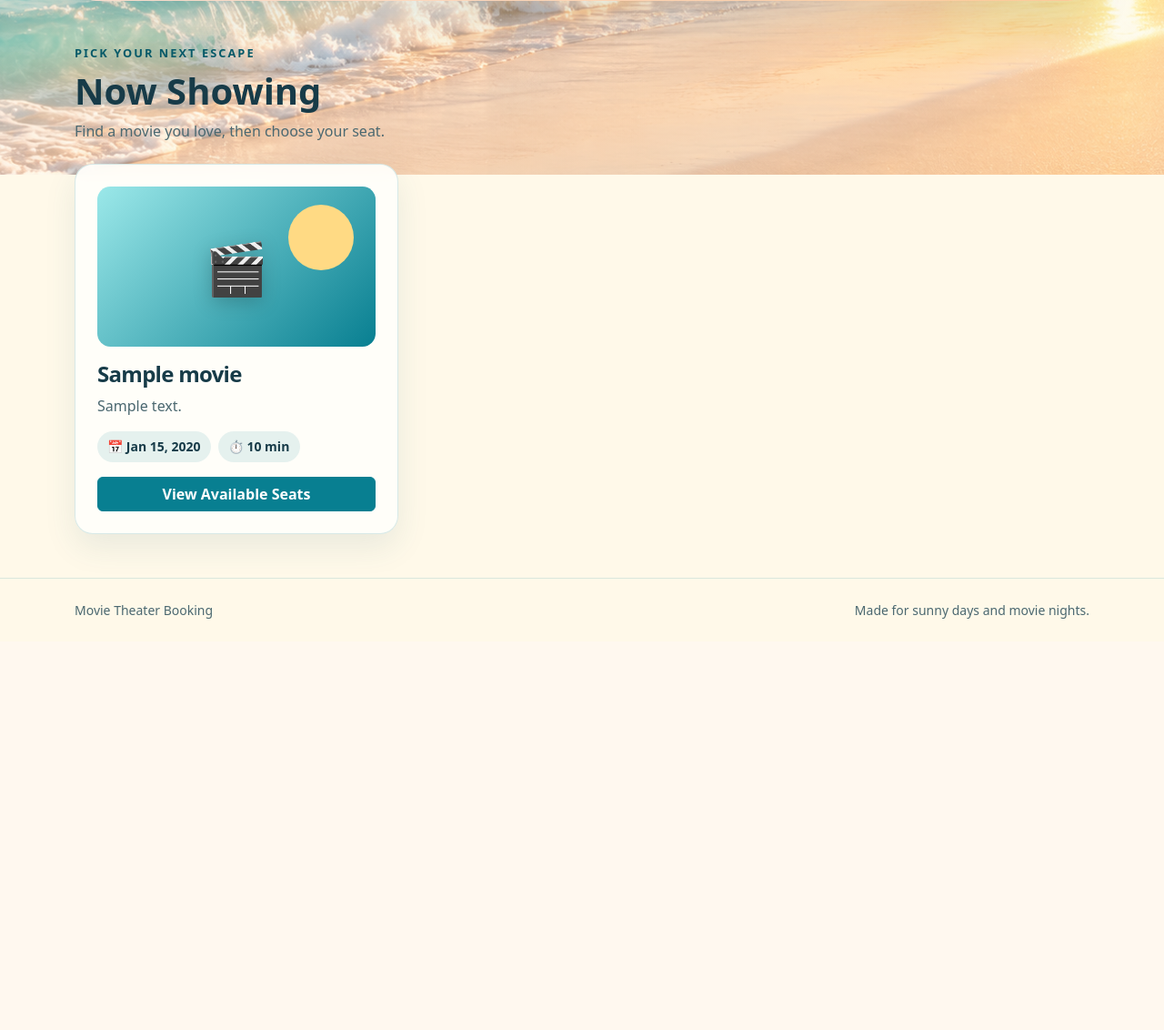
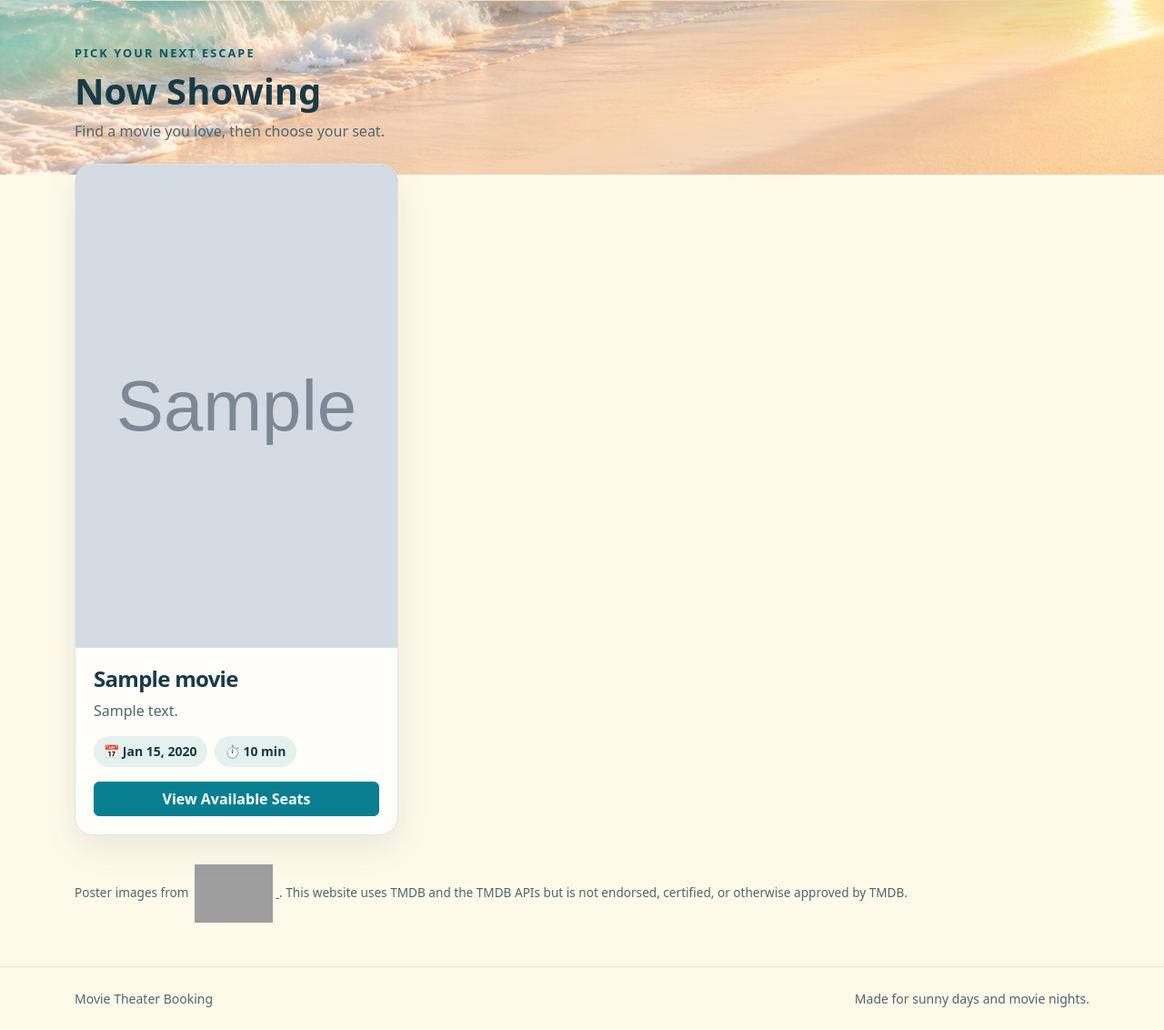
Before and after one commit to rukitoyordan/cs4300, a Django app: page / in a window 1280 px wide. Shown: the part 608-1740 px from the top of the page at 91% size. Before the commit the page ends 1288 px from the top, so only its background shows below. Run offline with Django 5.2, Linux system fonts and the light colour scheme; tables that the repository leaves empty hold one stand-in row (values such as "Sample post"); grey boxes marked "Sample" are stand-in pictures; grey boxes are pictures that could not be loaded.

Commit message:
handle posters for sample movies

```diff
--- a/homework2/movie_theater_booking/bookings/models.py
+++ b/homework2/movie_theater_booking/bookings/models.py
@@ -7,6 +7,7 @@ from django.core.validators import MinValueValidator
 class Movie(models.Model):
     title = models.CharField(max_length=500)
     description = models.TextField()
+    poster_url = models.URLField(blank=True, help_text="Poster image URL")
     release_date = models.DateField()
     duration = models.PositiveIntegerField(
     help_text="Duration (minutes)",
--- a/homework2/movie_theater_booking/bookings/serializers.py
+++ b/homework2/movie_theater_booking/bookings/serializers.py
@@ -8,7 +8,7 @@ class MovieSerializer(serializers.ModelSerializer):
 
     class Meta:
         model = Movie
-        fields = ["id", "title", "description", "release_date", "duration"]
+        fields = ["id", "title", "description", "release_date", "duration", "poster_url"]
 
 
 class SeatSerializer(serializers.ModelSerializer):
--- a/homework2/movie_theater_booking/bookings/templates/bookings/movie_list.html
+++ b/homework2/movie_theater_booking/bookings/templates/bookings/movie_list.html
@@ -4,17 +4,32 @@
 
 {% block extra_css %}
 <style>
+    .movie-card {
+        display: flex;
+        flex-direction: column;
+        gap: 0;
+        padding: 0;
+        overflow: hidden;
+    }
+
     .movie-poster {
         position: relative;
         display: grid;
-        min-height: 11rem;
+        width: 100%;
+        aspect-ratio: 2 / 3;
         place-items: center;
         overflow: hidden;
-        border-radius: 0.9rem;
         background: linear-gradient(135deg, #9be8e9, #087f91);
     }
 
-    .movie-poster::before {
+    .movie-poster img {
+        display: block;
+        width: 100%;
+        height: 100%;
+        object-fit: cover;
+    }
+
+    .movie-poster--placeholder::before {
         content: "";
         position: absolute;
         top: 1.25rem;
@@ -31,13 +46,15 @@
         filter: drop-shadow(0 5px 10px rgba(0, 0, 0, 0.2));
     }
 
-    .movie-card {
+    .movie-content {
         display: flex;
+        flex: 1;
         flex-direction: column;
         gap: 1rem;
+        padding: 1.25rem;
     }
 
-    .movie-card h3 {
+    .movie-content h3 {
         font-weight: 800;
         letter-spacing: -0.03em;
     }
@@ -67,11 +84,24 @@
         font-size: 3rem;
     }
 
-    html[data-theme="night"] .movie-poster {
+    .poster-credit {
+        margin-top: 2rem;
+        color: var(--muted);
+        font-size: 0.85rem;
+    }
+
+    .poster-credit img {
+        width: 86px;
+        height: auto;
+        vertical-align: middle;
+        margin: 0 0.2rem;
+    }
+
+    html[data-theme="night"] .movie-poster--placeholder {
         background: linear-gradient(135deg, #19325e, #8393d7);
     }
 
-    html[data-theme="night"] .movie-poster::before {
+    html[data-theme="night"] .movie-poster--placeholder::before {
         background: #eee4bc;
     }
 
@@ -91,14 +121,24 @@
         </p>
     </div>
 
-    <div class="row row-cols-1 row-cols-md-2 row-cols-xl-3 g-4">
+    <div class="row row-cols-1 row-cols-sm-2 row-cols-xl-3 g-4">
         {% for movie in movies %}
             <div class="col">
                 <article class="surface-card movie-card">
-                    <div class="movie-poster" aria-hidden="true">
+                    {% if movie.poster_url %}
+                        <div class="movie-poster">
+                            <img src="{{ movie.poster_url }}"
+                                 alt="{{ movie.title }} poster"
+                                 width="780" height="1170"
+                                 loading="lazy" decoding="async">
+                        </div>
+                    {% else %}
+                        <div class="movie-poster movie-poster--placeholder" aria-hidden="true">
                             <span>🎬</span>
                         </div>
+                    {% endif %}
 
+                    <div class="movie-content">
                         <div>
                             <h3 class="h4 mb-2">{{ movie.title }}</h3>
                             <p class="text-muted-custom mb-0">
@@ -115,6 +155,7 @@
                            href="{% url 'bookings:seat_booking' movie.id %}">
                             View Available Seats
                         </a>
+                    </div>
                 </article>
             </div>
         {% empty %}
@@ -130,5 +171,14 @@
             </div>
         {% endfor %}
     </div>
+
+    <div class="poster-credit" aria-label="Poster credits">
+        Poster images from
+        <a href="https://www.themoviedb.org" target="_blank" rel="noopener noreferrer">
+            <img src="https://www.themoviedb.org/assets/v4/logos/v2/blue_short-8e7b30f73a4020692ccca9c88bafe5dcb6f8a62a4c6bc55cd9ba82bb2cd95f6c.svg"
+                 alt="TMDB" width="86" height="28">
+        </a>.
+        This website uses TMDB and the TMDB APIs but is not endorsed, certified, or otherwise approved by TMDB.
+    </div>
 </section>
 {% endblock %}
--- a/homework2/movie_theater_booking/movie_theater_booking/settings.py
+++ b/homework2/movie_theater_booking/movie_theater_booking/settings.py
@@ -97,7 +97,7 @@ WSGI_APPLICATION = "movie_theater_booking.wsgi.application"
 
 DATABASES = {
     "default": dj_database_url.config(
-        default="sqlite://" + str(BASE_DIR / "db.sqlite3"),
+        default="sqlite:///" + str(BASE_DIR / "db.sqlite3"),
         conn_max_age=600,
     )
 }
```
Also changed, not shown: homework2/movie_theater_booking/bookings/management/commands/seed_demo.py (+64 -1 lines), homework2/README.md, homework2/movie_theater_booking/bookings/migrations/0007_movie_poster_url.py (added). Lines whose indentation alone changed are shown as unchanged.
